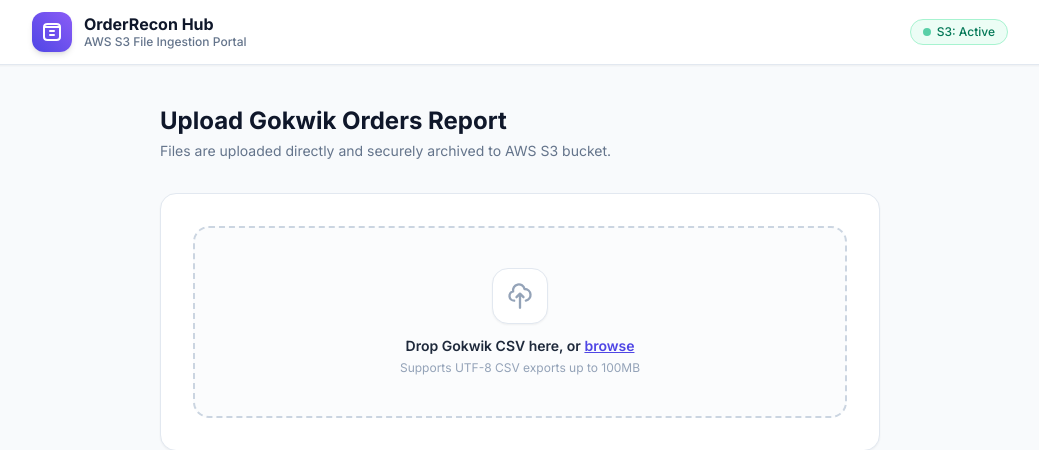
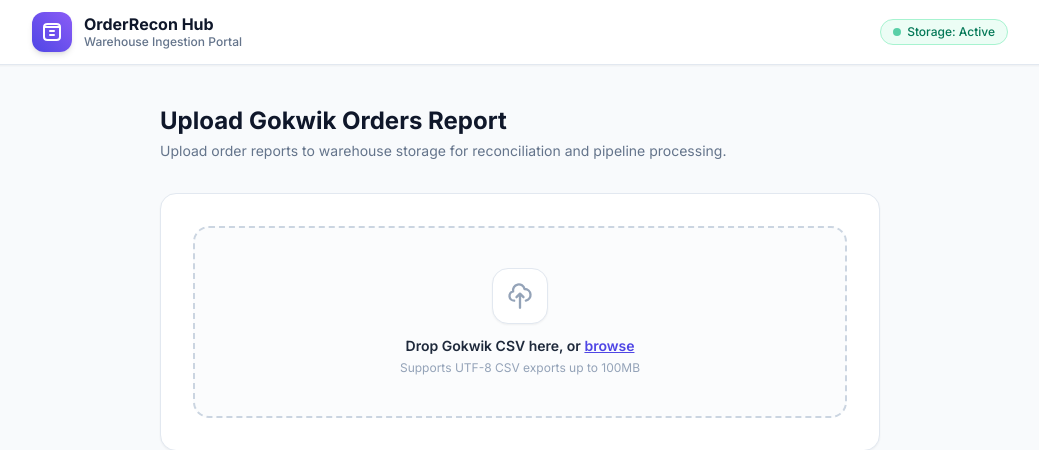
Before and after one commit to vaibhavbrimo/flask-warehouse-uploader, a Flask app: page / in a window 1280 px wide. Shown: the top 450 px of the page, without its empty margins (120-1159 px from the left). Run offline with Flask 3, Linux system fonts and the light colour scheme; parts of the project's set-up code (start-up, migrations or seed data) failed here and were passed over; some libraries are stand-ins or nearby versions.

Commit message:
ui text changes

```diff
--- a/app.py
+++ b/app.py
@@ -9,7 +9,7 @@ load_dotenv()
 
 app = Flask(__name__)
 
-# LOCAL DEDICATED STORAGE
+# WAREHOUSE LOCAL STORAGE / VOLUME
 UPLOAD_FOLDER = os.getenv('UPLOAD_FOLDER', '/app/uploads')
 os.makedirs(UPLOAD_FOLDER, exist_ok=True)
 
@@ -21,7 +21,7 @@ AIRFLOW_PASS = os.getenv('AIRFLOW_PASSWORD', 'airflow')
 
 @app.route('/')
 def index():
-    return render_template('index.html', bucket_name="Local Shared Volume")
+    return render_template('index.html')
 
 
 @app.route('/upload', methods=['POST'])
@@ -43,7 +43,7 @@ def upload_file():
 
         file_path = os.path.join(UPLOAD_FOLDER, new_filename)
 
-        # 1. Save locally to shared volume
+        # 1. Save to warehouse shared volume
         file.save(file_path)
 
         # 2. [OPTIONAL] Airflow DAG trigger via REST API
@@ -63,7 +63,7 @@ def upload_file():
 
         return jsonify({
             'success': True,
-            'message': f'File successfully saved locally to shared volume as: {new_filename}',
+            'message': f'File successfully uploaded to warehouse storage as: {new_filename}',
             'filename': new_filename
         })
 
--- a/templates/index.html
+++ b/templates/index.html
@@ -3,7 +3,7 @@
 <head>
     <meta charset="UTF-8">
     <meta name="viewport" content="width=device-width, initial-scale=1.0">
-    <title>Data Warehouse | Gokwik Ingestion Portal</title>
+    <title>OrderRecon Hub | Gokwik Ingestion Portal</title>
     <script src="https://cdn.tailwindcss.com"></script>
     <link href="https://fonts.googleapis.com/css2?family=Inter:wght@300;400;500;600;700&display=swap" rel="stylesheet">
     <style> body { font-family: 'Inter', sans-serif; } </style>
@@ -21,13 +21,13 @@
                 </div>
                 <div>
                     <h1 class="text-base font-bold text-slate-900 leading-tight">OrderRecon Hub</h1>
-                    <p class="text-xs text-slate-500 font-medium">AWS S3 File Ingestion Portal</p>
+                    <p class="text-xs text-slate-500 font-medium">Warehouse Ingestion Portal</p>
                 </div>
             </div>
             <div class="flex items-center space-x-3">
                 <span class="px-3 py-1 bg-emerald-50 text-emerald-700 border border-emerald-200 rounded-full text-xs font-medium flex items-center space-x-1.5">
                     <span class="w-2 h-2 rounded-full bg-emerald-500 animate-pulse"></span>
-                    <span>S3: Active</span>
+                    <span>Storage: Active</span>
                 </span>
             </div>
         </div>
@@ -37,7 +37,7 @@
     <main class="flex-1 max-w-3xl w-full mx-auto px-6 py-10">
         <div class="mb-8">
             <h2 class="text-2xl font-bold text-slate-900">Upload Gokwik Orders Report</h2>
-            <p class="text-sm text-slate-500 mt-1">Files are uploaded directly and securely archived to AWS S3 bucket.</p>
+            <p class="text-sm text-slate-500 mt-1">Upload order reports to warehouse storage for reconciliation and pipeline processing.</p>
         </div>
 
         <!-- Uploader Card -->
@@ -64,7 +64,7 @@
                     <div class="flex items-center space-x-2">
                         <button id="cancel-btn" class="px-3 py-1.5 text-xs text-slate-600 hover:text-rose-600">Remove</button>
                         <button id="upload-btn" class="px-5 py-2 bg-indigo-600 hover:bg-indigo-700 text-white rounded-xl text-xs font-semibold shadow">
-                            Upload to AWS & Sync
+                            Upload to Warehouse
                         </button>
                     </div>
                 </div>
@@ -72,7 +72,7 @@
                 <!-- Progress Bar -->
                 <div id="progress-wrapper" class="hidden mt-4 pt-4 border-t border-slate-200">
                     <div class="flex justify-between text-xs text-slate-500 mb-1">
-                        <span id="progress-text">Uploading to AWS S3...</span>
+                        <span id="progress-text">Uploading to warehouse storage...</span>
                         <span id="progress-val">40%</span>
                     </div>
                     <div class="w-full h-2 bg-slate-200 rounded-full overflow-hidden">
@@ -153,7 +153,7 @@
             progressWrapper.classList.remove('hidden');
             alertBox.classList.add('hidden');
 
-            setProgress(40, 'Uploading to AWS S3 Bucket...');
+            setProgress(40, 'Uploading to warehouse storage...');
 
             const formData = new FormData();
             formData.append('file', selectedFile);
@@ -170,7 +170,7 @@
                     showAlert(data.message || 'Upload failed.', false);
                 }
             } catch (err) {
-                showAlert('Network error or server down.', false);
+                showAlert('Network error or server unavailable.', false);
             } finally {
                 uploadBtn.disabled = false;
                 cancelBtn.disabled = false;
@@ -184,7 +184,16 @@
         }
 
         function showAlert(msg, isSuccess) {
-            alertBox.textContent = msg;
+            alertBox.innerHTML = `
+                <div class="flex items-start space-x-2">
+                    <svg class="w-5 h-5 flex-shrink-0 mt-0.5 ${isSuccess ? 'text-emerald-600' : 'text-rose-600'}" fill="none" stroke="currentColor" viewBox="0 0 24 24">
+                        ${isSuccess
+                            ? '<path stroke-linecap="round" stroke-linejoin="round" stroke-width="2" d="M5 13l4 4L19 7" />'
+                            : '<path stroke-linecap="round" stroke-linejoin="round" stroke-width="2" d="M12 8v4m0 4h.01M21 12a9 9 0 11-18 0 9 9 0 0118 0z" />'}
+                    </svg>
+                    <span class="break-all">${msg}</span>
+                </div>
+            `;
             alertBox.className = `mt-6 p-4 rounded-xl text-sm font-medium ${
                 isSuccess ? 'bg-emerald-50 text-emerald-800 border border-emerald-200' : 'bg-rose-50 text-rose-800 border border-rose-200'
             }`;
```
